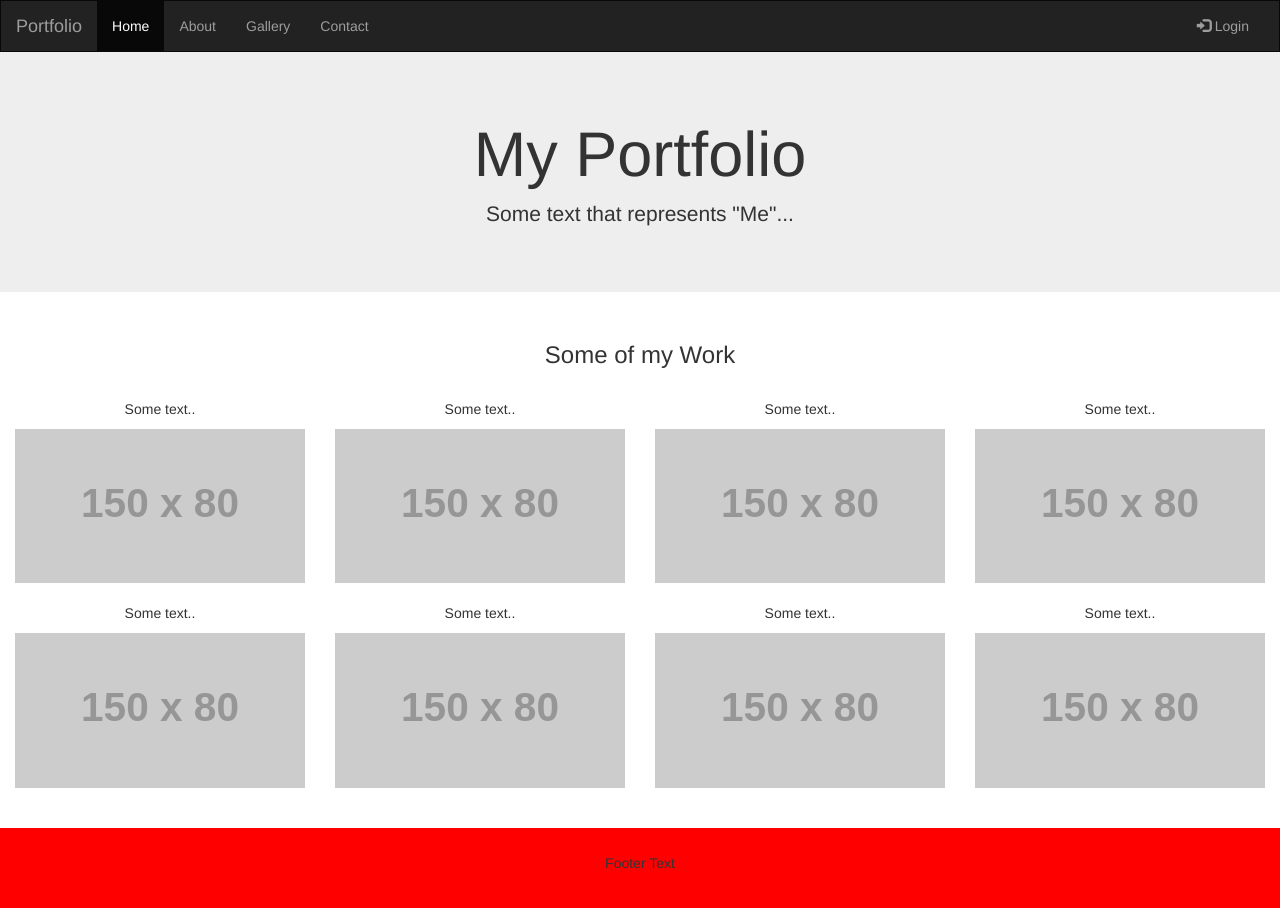
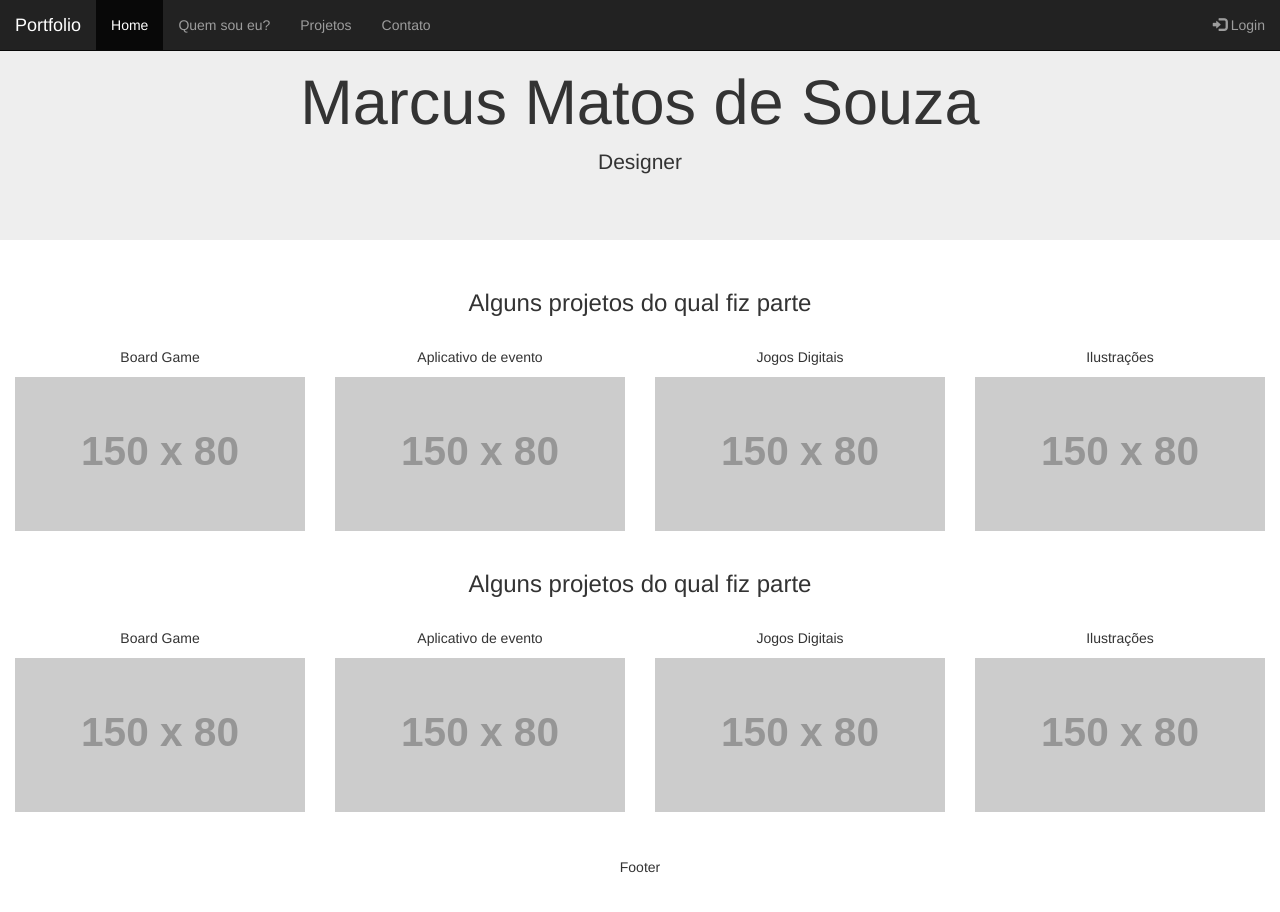
Before and after one commit to marcusmatsouza/site, a plain HTML site: page index.html in a window 1280 px wide. Drawn offline with nearby package versions, Linux system fonts and the light colour scheme; placeholder pictures from the web are drawn by us.

Commit message:
Changing some informations
Here i made some changes in html layout like names, sections and other stuff

```diff
--- a/css/style.css
+++ b/css/style.css
@@ -1,10 +1,10 @@
 
-.navbar {
+.navbar{
 	margin-bottom: 0;
 	border-radius: 0;
+	color:
 }
 
 footer {
-	background-color: red;
     padding: 25px;
 }
--- a/index.html
+++ b/index.html
@@ -2,7 +2,7 @@
 <html lang="en">
 <head>
 
-  <title>Bootstrap Example</title>
+  <title>Urban Soldier</title>
   <meta charset="utf-8">
   <meta name="viewport" content="width=device-width, initial-scale=1">
   <link rel="stylesheet" href="https://maxcdn.bootstrapcdn.com/bootstrap/3.3.7/css/bootstrap.min.css">
@@ -13,7 +13,7 @@
 </head>
 <body>
 
-<nav class="navbar navbar-inverse">
+<nav class="navbar navbar-inverse navbar-fixed-top">
   <div class="container-fluid">
     <div class="navbar-header">
       <button type="button" class="navbar-toggle" data-toggle="collapse" data-target="#myNavbar">
@@ -26,9 +26,9 @@
     <div class="collapse navbar-collapse" id="myNavbar">
       <ul class="nav navbar-nav">
         <li class="active"><a href="#">Home</a></li>
-        <li><a href="#">About</a></li>
-        <li><a href="#">Gallery</a></li>
-        <li><a href="#">Contact</a></li>
+        <li><a href="#">Quem sou eu?</a></li>
+        <li><a href="#">Projetos</a></li>
+        <li><a href="#">Contato</a></li>
       </ul>
       <ul class="nav navbar-nav navbar-right">
         <li><a href="#"><span class="glyphicon glyphicon-log-in"></span> Login</a></li>
@@ -39,56 +39,61 @@
 
 <div class="jumbotron">
   <div class="container text-center">
-    <h1>My Portfolio</h1>
-    <p>Some text that represents "Me"...</p>
+    <h1>Marcus Matos de Souza</h1>
+    <p>Designer</p>
   </div>
 </div>
 
+<!-- Galery with some projects starts here -->
 <div class="container-fluid bg-3 text-center">
-  <h3>Some of my Work</h3><br>
+  <h3>Alguns projetos do qual fiz parte</h3><br>
   <div class="row">
     <div class="col-sm-3">
-      <p>Some text..</p>
+      <p>Board Game</p>
       <img src="https://placehold.it/150x80?text=IMAGE" class="img-responsive" style="width:100%" alt="Image">
     </div>
     <div class="col-sm-3">
-      <p>Some text..</p>
+      <p>Aplicativo de evento</p>
       <img src="https://placehold.it/150x80?text=IMAGE" class="img-responsive" style="width:100%" alt="Image">
     </div>
     <div class="col-sm-3">
-      <p>Some text..</p>
+      <p>Jogos Digitais</p>
       <img src="https://placehold.it/150x80?text=IMAGE" class="img-responsive" style="width:100%" alt="Image">
     </div>
     <div class="col-sm-3">
-      <p>Some text..</p>
+      <p>Ilustrações</p>
       <img src="https://placehold.it/150x80?text=IMAGE" class="img-responsive" style="width:100%" alt="Image">
     </div>
   </div>
 </div><br>
+<!-- Galery with some projects ends up here -->
 
+<!-- Galery with some projects starts here -->
 <div class="container-fluid bg-3 text-center">
+  <h3>Alguns projetos do qual fiz parte</h3><br>
   <div class="row">
     <div class="col-sm-3">
-      <p>Some text..</p>
+      <p>Board Game</p>
       <img src="https://placehold.it/150x80?text=IMAGE" class="img-responsive" style="width:100%" alt="Image">
     </div>
     <div class="col-sm-3">
-      <p>Some text..</p>
+      <p>Aplicativo de evento</p>
       <img src="https://placehold.it/150x80?text=IMAGE" class="img-responsive" style="width:100%" alt="Image">
     </div>
     <div class="col-sm-3">
-      <p>Some text..</p>
+      <p>Jogos Digitais</p>
       <img src="https://placehold.it/150x80?text=IMAGE" class="img-responsive" style="width:100%" alt="Image">
     </div>
     <div class="col-sm-3">
-      <p>Some text..</p>
+      <p>Ilustrações</p>
       <img src="https://placehold.it/150x80?text=IMAGE" class="img-responsive" style="width:100%" alt="Image">
     </div>
   </div>
-</div><br><br>
+</div><br>
+<!-- Galery with some projects ends up here -->
 
 <footer class="container-fluid text-center">
-  <p>Footer Text</p>
+  <p>Footer</p>
 </footer>
 
 </body>
```
